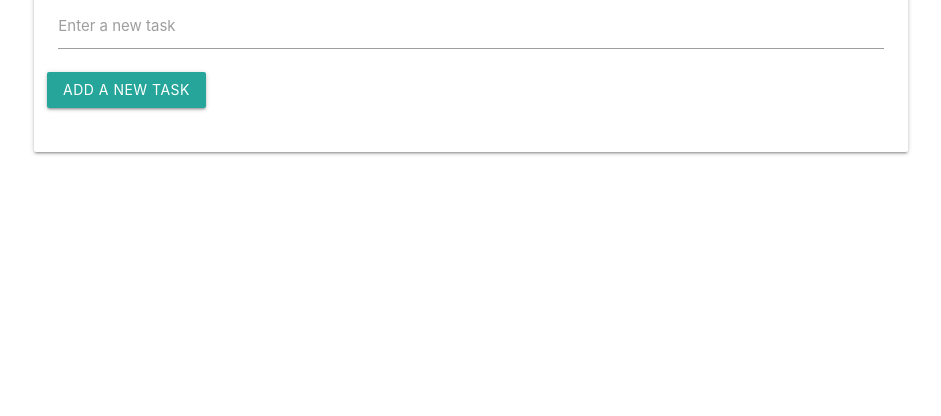
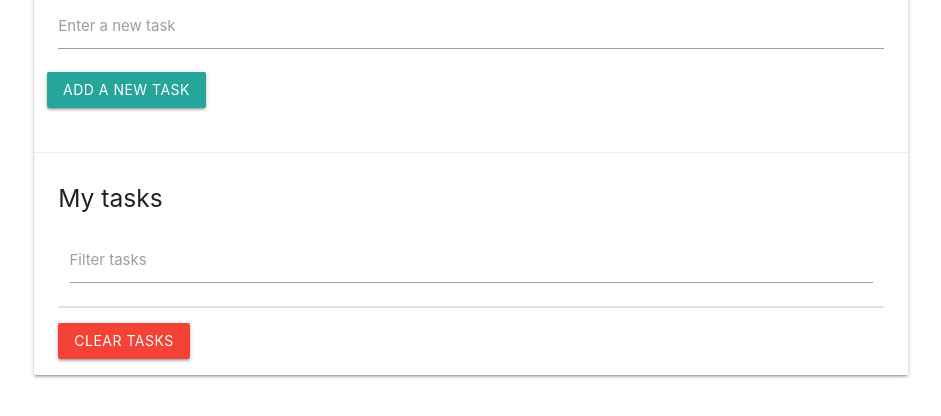
Before and after one commit to VladimirVolvakov/tasklist, a plain HTML site: page index.html in a window 1280 px wide. Shown: the part 84-500 px from the top of the page, without its empty margins (169-1110 px from the left). Drawn offline with nearby package versions, Linux system fonts and the light colour scheme.

Commit message:
feat: add task-list layout

```diff
--- a/index.html
+++ b/index.html
@@ -25,6 +25,15 @@
                             </form>
                         </div>
                     </div>
+                    <div class="card-action">
+                        <h5 id="task-title">My tasks</h5>
+                        <div class="input-field col s12">
+                            <input type="text" name="task-filter" id="task-filter">
+                            <label for="task-filter">Filter tasks</label>
+                        </div>
+                        <ul class="collection"></ul>
+                        <a href="#" class="clear-tasks btn red">Clear tasks</a>
+                    </div>
                 </div>
             </div>
         </div>
```
